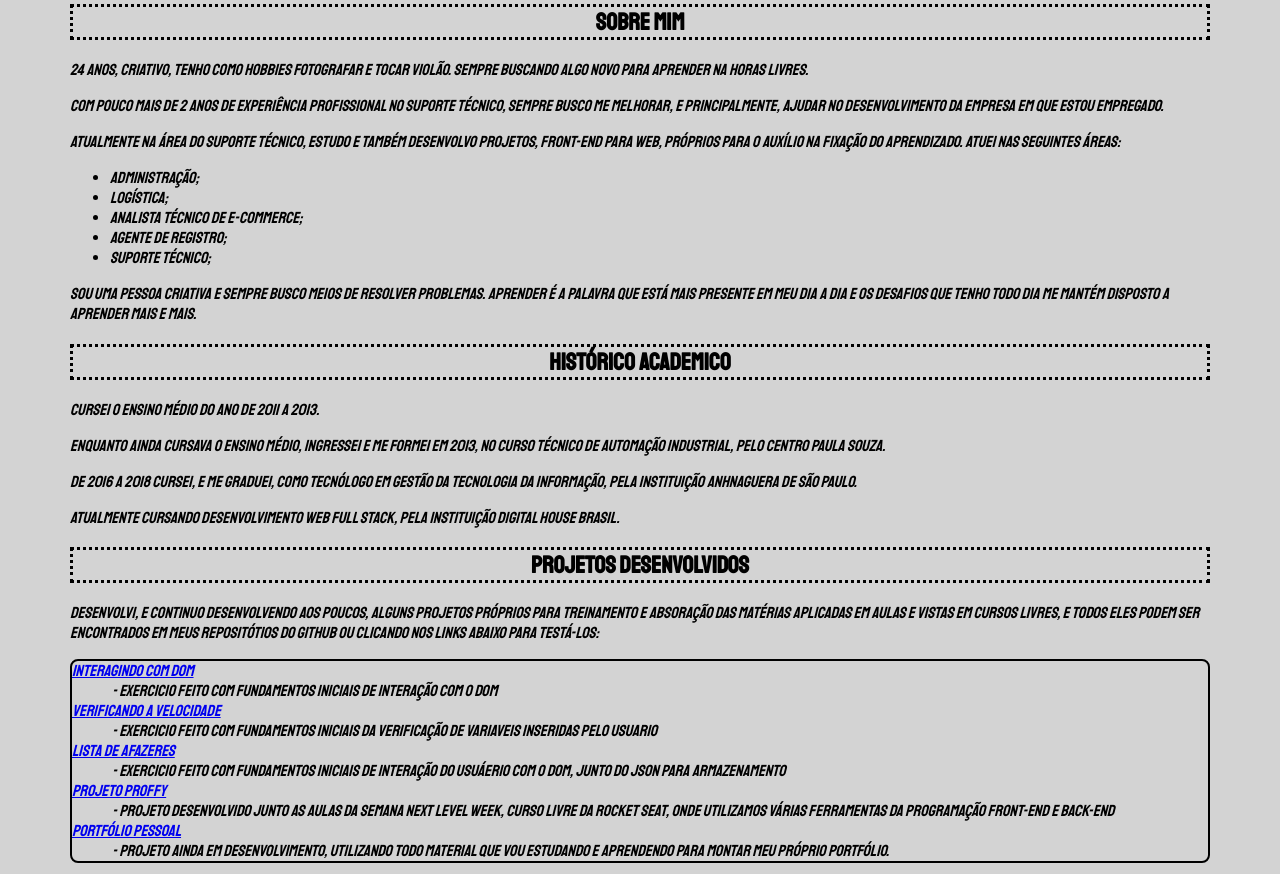
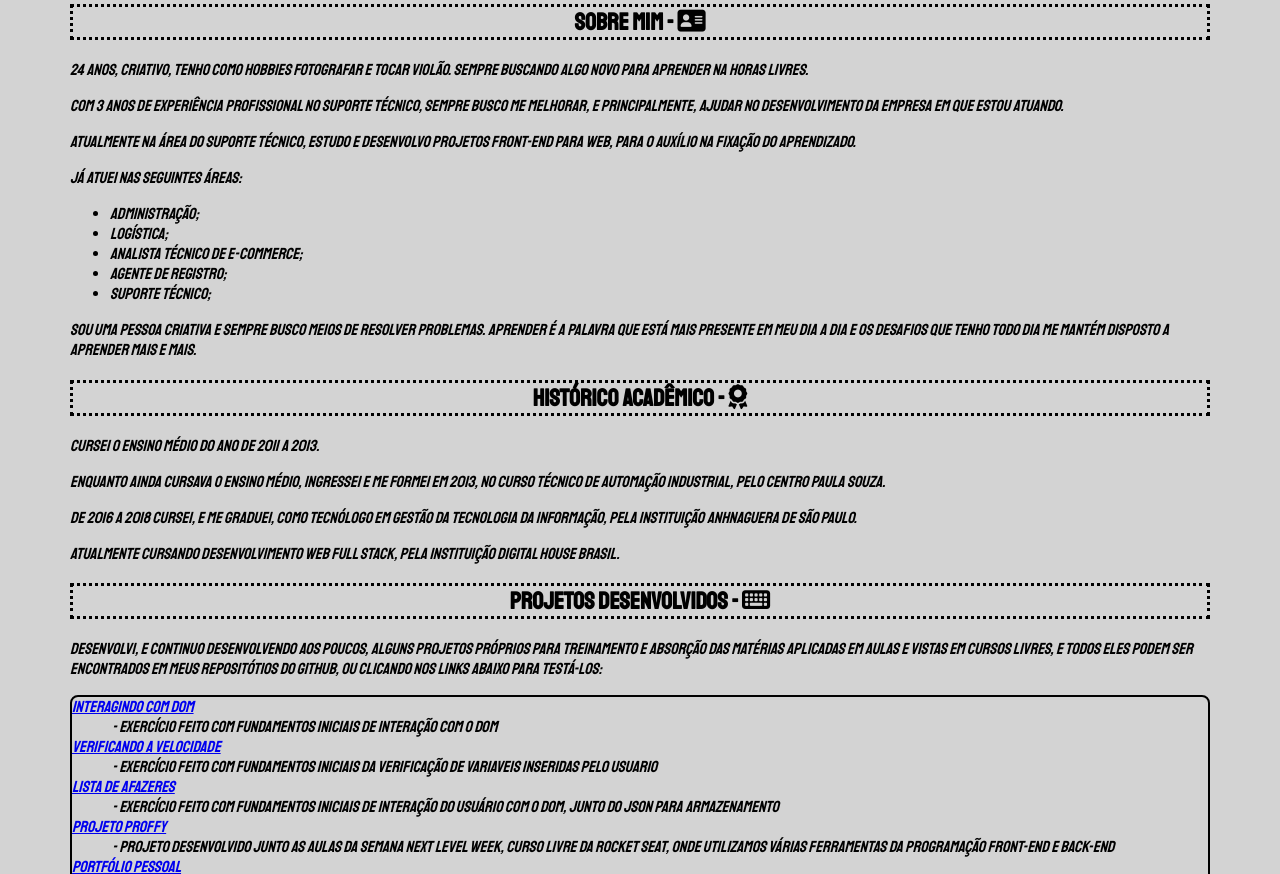
Before and after one commit to NobreConde/my_portfolio, a plain HTML site: page index.html in a window 1280 px wide. Shown: the part 253-1127 px from the top of the page. Drawn offline with Linux system fonts and the light colour scheme.

Commit message:
Update index.html

```diff
--- a/index.html
+++ b/index.html
@@ -8,12 +8,13 @@
     <link href="https://fonts.googleapis.com/css2?family=Staatliches&display=swap" rel="stylesheet">
     <link rel="shortcut icon" href="./icons/call-center-agent.png" type="image/x-icon">
     <link rel="stylesheet" href="style.css">
+    <script src='https://kit.fontawesome.com/a076d05399.js'></script>
 </head>
 
 <body>
 
     <header>
-        <h1>Matheus Conde Nobre</h1>
+        <h1>Matheus Conde Nobre - <i class='fas fa-laptop-code' style='font-size:33px;' alt="computador com código"></i></h1>
     </header>
     <br>
     <section>
@@ -25,10 +26,11 @@
         </div>
 
     <article>
-    <h2 id="about">Sobre Mim</h2>
+    <h2 id="about">Sobre Mim - <i class='fas fa-address-card' style='font-size:25px' alt="cartão de visitas"></i></h2>
         <p>24 anos, criativo, tenho como hobbies fotografar e tocar violão. Sempre buscando algo novo para aprender na horas livres.</p>
-        <p>Com pouco mais de 2 anos de experiência profissional no suporte técnico, sempre busco me melhorar, e principalmente, ajudar no desenvolvimento da empresa em que estou empregado.</p>
-        <p>Atualmente na área do suporte técnico, estudo e também desenvolvo projetos, front-end para web, próprios para o auxílio na fixação do aprendizado. Atuei nas seguintes áreas:</p>
+        <p>Com 3 anos de experiência profissional no suporte técnico, sempre busco me melhorar, e principalmente, ajudar no desenvolvimento da empresa em que estou atuando.</p>
+        <p>Atualmente na área do suporte técnico, estudo e desenvolvo projetos front-end para web, para o auxílio na fixação do aprendizado.</p>
+        <p>Já atuei nas seguintes áreas:</p>
             <ul id="areas">
                 <li>Administração;</li>
                 <li>Logística;</li>
@@ -38,21 +40,21 @@
             </ul>
         <p>Sou uma pessoa criativa e sempre busco meios de resolver problemas. Aprender é a palavra que está mais presente em meu dia a dia e os desafios que tenho todo dia me mantém disposto a aprender mais e mais.</p>
 
-    <h2 id="historic">Histórico Academico</h2>
+    <h2 id="historic">Histórico Acadêmico - <i class='fas fa-award' style='font-size:25px' alt="selo de certificado"></i></h2>
         <p>Cursei o ensino médio do ano de 2011 a 2013.</p>
         <p>Enquanto ainda cursava o ensino médio, ingressei e me formei em 2013, no curso técnico de Automação Industrial, pelo centro Paula Souza.</p>
         <p>De 2016 a 2018 cursei, e me graduei, como tecnólogo em Gestão da Tecnologia da Informação, pela instituição Anhnaguera de São Paulo.</p>
         <p>Atualmente cursando Desenvolvimento Web Full Stack, pela instituição Digital House Brasil.</p>
 
-    <h2 id="projects">Projetos Desenvolvidos</h2>
-        <p>Desenvolvi, e continuo desenvolvendo aos poucos, alguns projetos próprios para treinamento e absoração das matérias aplicadas em aulas e vistas em cursos livres, e todos eles podem ser encontrados em meus repositótios do GitHub ou clicando nos links abaixo para testá-los:</p>
+    <h2 id="projects">Projetos Desenvolvidos - <i class='fas fa-keyboard' style='font-size:25px' alt="teclado"></i></h2>
+        <p>Desenvolvi, e continuo desenvolvendo aos poucos, alguns projetos próprios para treinamento e absorção das matérias aplicadas em aulas e vistas em cursos livres, e todos eles podem ser encontrados em meus repositótios do GitHub, ou clicando nos links abaixo para testá-los:</p>
             <dl>
                 <dt><a href="./interacaoDom.html" target="_blank">Interagindo com DOM</a></dt>
-                <dd> - Exercicio feito com fundamentos iniciais de interação com o DOM</dd>
+                <dd> - Exercício feito com fundamentos iniciais de interação com o DOM</dd>
                 <dt><a href="./verificadorDeVelocidade.html" target="_blank">Verificando a velocidade</a></dt>
-                <dd> - Exercicio feito com fundamentos iniciais da verificação de variaveis inseridas pelo usuario</dd>
+                <dd> - Exercício feito com fundamentos iniciais da verificação de variaveis inseridas pelo usuario</dd>
                 <dt><a href="./ToDoList/ToDoList.html" target="_blank">Lista de Afazeres</a></dt>
-                <dd> - Exercicio feito com fundamentos iniciais de interação do usuáerio com o DOM, junto do JSON para armazenamento</dd>
+                <dd> - Exercício feito com fundamentos iniciais de interação do usuário com o DOM, junto do JSON para armazenamento</dd>
                 <dt><a href="https://proffy-nextlevelweek.netlify.app/" target="_blank">Projeto Proffy</a></dt>
                 <dd> - Projeto desenvolvido junto as aulas da semana Next Level Week, curso livre da Rocket Seat, onde utilizamos várias ferramentas da programação front-end e back-end</dd>
                 <dt><a href="https://condenobre.netlify.app/" target="_blank">Portfólio Pessoal</a></dt>
```
